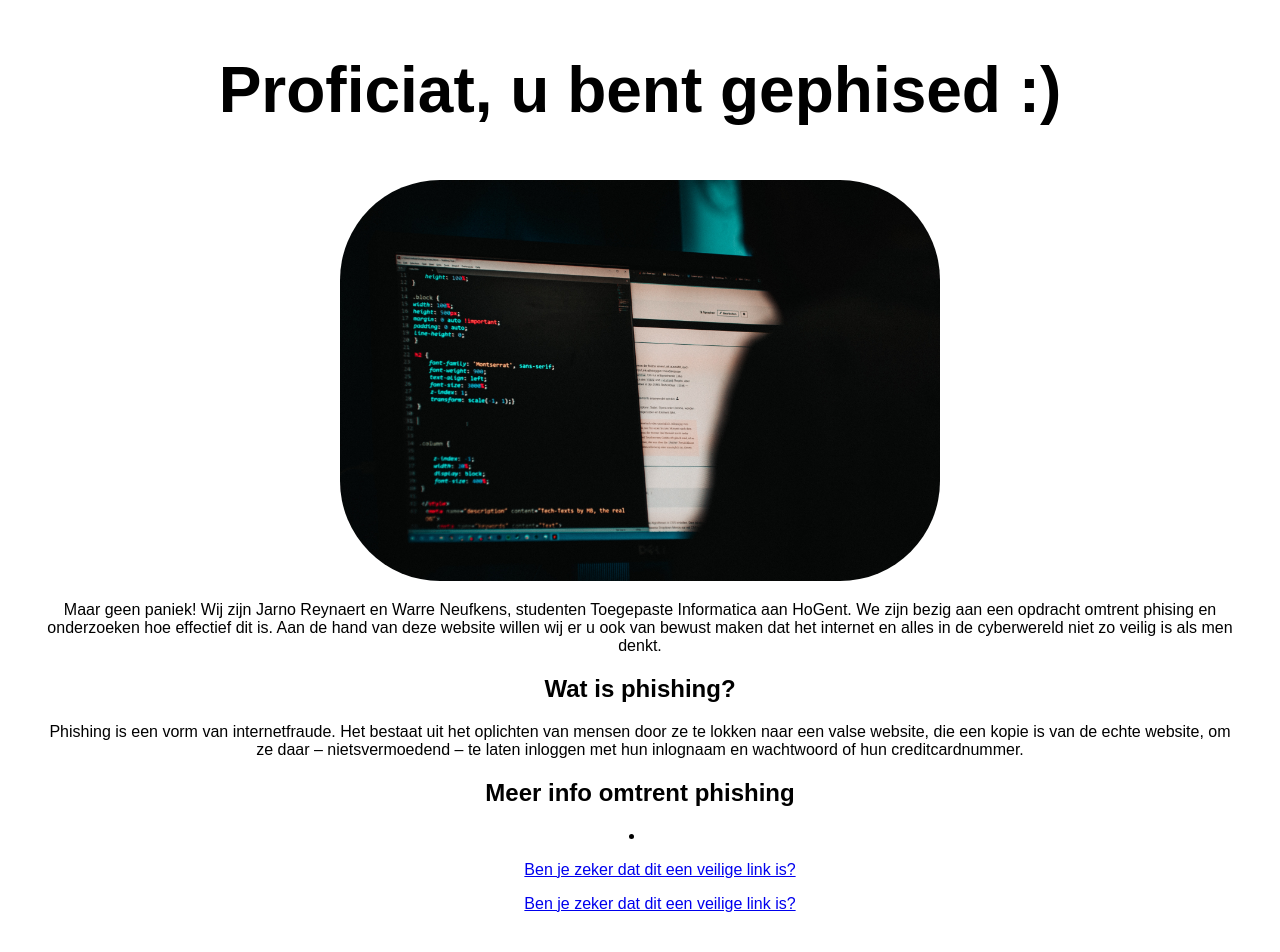
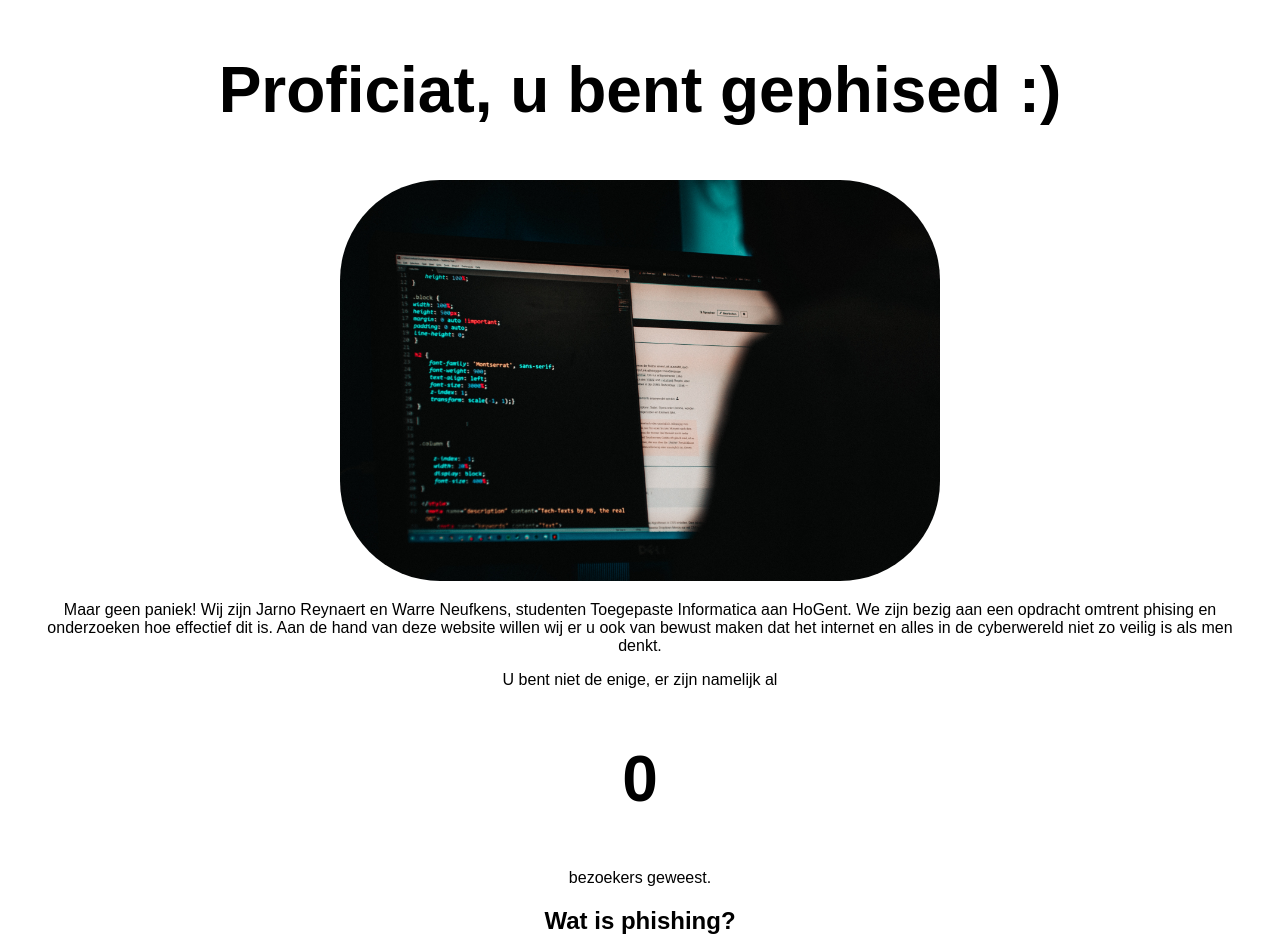
Before and after one commit to warreneufkens/website-phising-prevention, a React (Create React App) app: page / in a window 1280 px wide. Shown: the top 952 px of the page. Built offline with nearby package versions, Linux system fonts and the light colour scheme; no server answers; a web font is replaced by a local one.

Commit message:
Update Home.jsx

```diff
--- a/src/pages/Home/Home.jsx
+++ b/src/pages/Home/Home.jsx
@@ -2,6 +2,16 @@ import React from 'react'
 import code from '../../assets/code.jpg'
 
 const Home = () => {
+
+  const countEL = document.getElementById('count')
+  updateVisitCount();
+
+  function updateVisitCount() {
+    fetch('https://api.countapi.xyz/update/preventionwebsite.netlify.app/hogent/?amount=1').then(res =>res.json()).then(res=>{
+      countEL.innerHTML=res.value;
+    })
+  }
+
   return (
     <section>
       <div>
@@ -11,6 +21,9 @@ const Home = () => {
       <div>
         <p>Maar geen paniek! Wij zijn Jarno Reynaert en Warre Neufkens, studenten Toegepaste Informatica aan HoGent. We zijn bezig aan een opdracht omtrent phising en onderzoeken hoe effectief dit is.
         Aan de hand van deze website willen wij er u ook van bewust maken dat het internet en alles in de cyberwereld niet zo veilig is als men denkt.</p>
+      </div>
+      <div>
+        <p>U bent niet de enige, er zijn namelijk al <h1 id="count">0</h1>  bezoekers geweest.</p>
       </div>
       <div>
         <h2>Wat is phishing?</h2>
```
